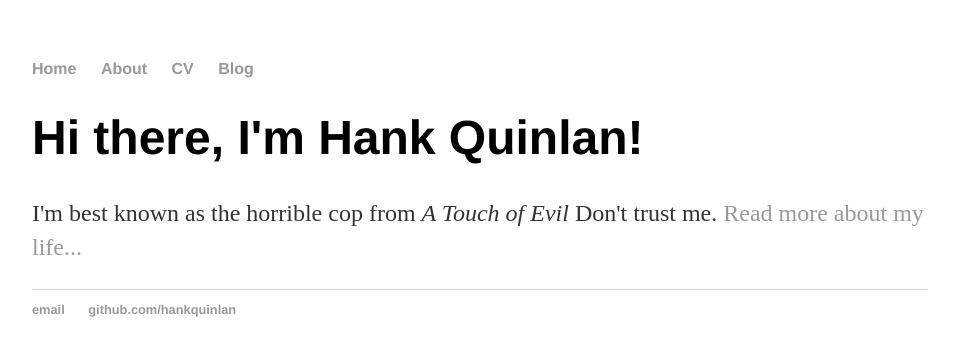
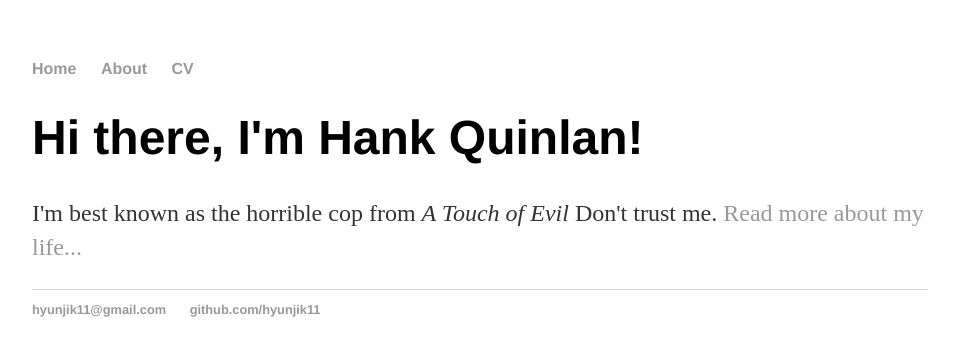
Before and after one commit to hyunjik11/hyunjik11.github.io, a Jekyll site: the page built from index.html, in a window 1280 px wide. Shown: the top 356 px of the page, without its empty margins (160-1115 px from the left). Built offline with Jekyll 4.4.1, drawn with Linux system fonts in a browser that asks for light colours.

Commit message:
Update default.html

```diff
--- a/_layouts/default.html
+++ b/_layouts/default.html
@@ -11,7 +11,6 @@
 	        		<li><a href="/">Home</a></li>
 		        	<li><a href="/about">About</a></li>
 	        		<li><a href="/cv">CV</a></li>
-	        		<li><a href="/blog">Blog</a></li>
 	    		</ul>
 			</nav>
 			<div class="container">
@@ -21,8 +20,8 @@
 			</div><!-- /.container -->
 			<footer>
 	    		<ul>
-	        		<li><a href="mailto:hankquinlanhub@gmail.com">email</a></li>
-	        		<li><a href="https://github.com/hankquinlan">github.com/hankquinlan</a></li>
+	        		<li><a href="mailto:hankquinlanhub@gmail.com">hyunjik11@gmail.com</a></li>
+	        		<li><a href="https://github.com/hankquinlan">github.com/hyunjik11</a></li>
 				</ul>
 			</footer>
 		</body>
```
